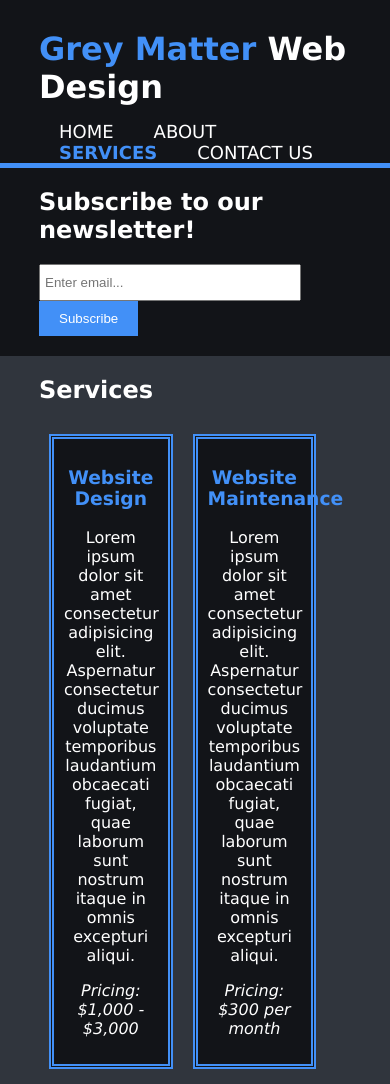
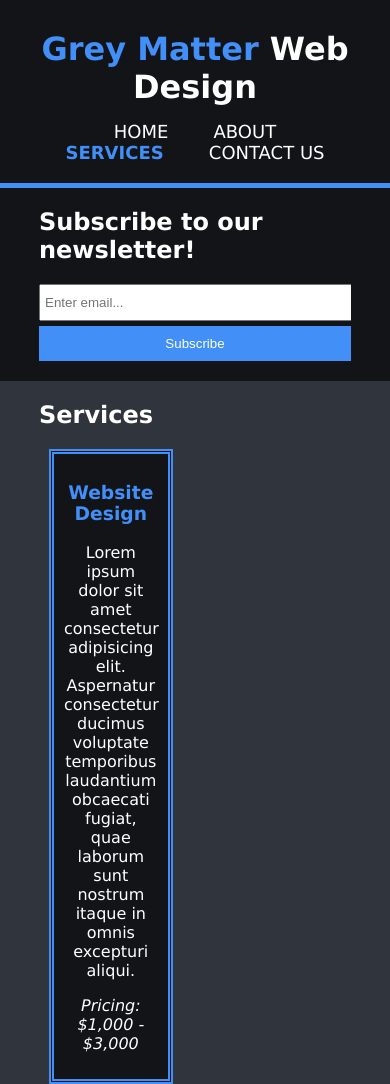
Before and after one commit to Alluveon/greymatter, a plain HTML site: page services.html in a window 390 px wide. Shown: the top 1084 px of the page. Drawn offline with Linux system fonts and the light colour scheme.

Commit message:
Closing project, will rectify issues on next one

```diff
--- a/css/styles.css
+++ b/css/styles.css
@@ -52,7 +52,7 @@ header a{
     font-size: 18px;
 }
 
-header a:hover{
+header a:h over{
     color: #4290f7;
     font-weight: bold;
 }
@@ -181,7 +181,7 @@ ul#services h3{
 }
 
 #contact input{
-    width: 300px;
+    width: 490px;
     padding: 10px;
 
 }
@@ -190,14 +190,19 @@ ul#services h3{
     width: 500px;
     height: 200px;
 }
-
+/*
 #contact button{
     width: 500px;
 
     margin-top: 20px;
     font-size: 15px;
 }
+*/
 
+form#contact .button1{
+    width: 500px;
+    text-align: center;
+}
 /*footer*/
 footer{
     padding: 20px;
@@ -206,3 +211,54 @@ footer{
     background-color: #121418;
     text-align: center;
 }
+
+/*media query*/
+@media(max-width: 786px){
+    header #branding,
+    header nav,
+    header nav li,
+    #newsletter h1,
+    #newsletter form,
+    #boxes .box,
+    article#main-col,
+    aside#sidebar
+    #services{
+        float: none;
+        text-align: center;
+        width: 100%;
+    }
+
+    header{
+        padding-bottom: 20px;
+    }
+
+    #showcase h1{
+        margin-top: 70px;
+    }
+
+    #newsletter button {
+        display: block;
+        width: 100%;
+    }
+
+    #newsletter form input[type="email"]{
+        width: 100%;
+        margin-bottom: 5px;
+    }
+/*there is probably a way to simplify this, i will explore this on another project;
+    currently feel like there's some redundant code or things that can be condensed/changed
+    to make sure the features will work how i want
+    can't get submit button to center text, for some reason*/
+
+    #contact form .quote input, .quote textarea, .button1{
+        width: 100%;
+        text-align:center;
+
+    }
+
+
+    #services .box2{
+        float: none;
+        width: 30%;
+    }
+}
```
